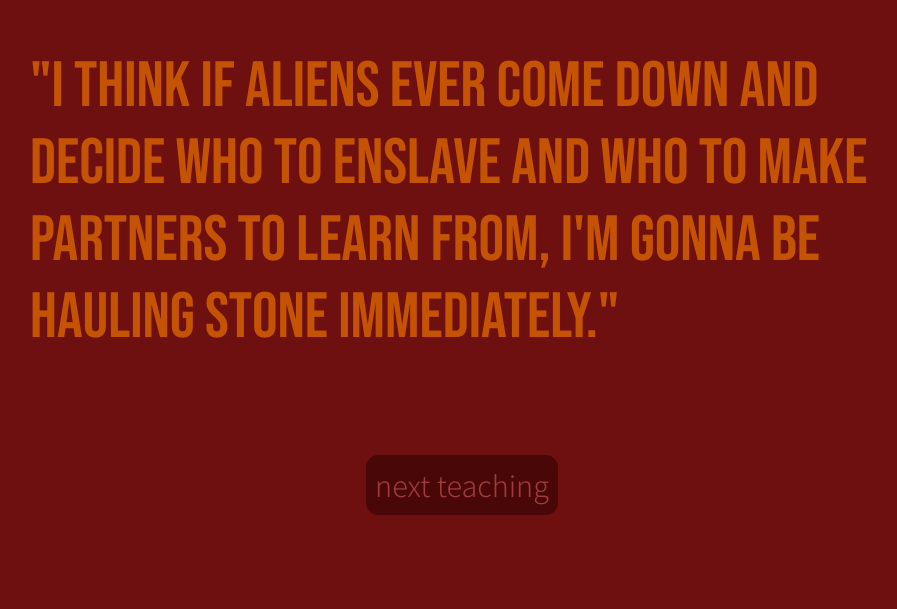
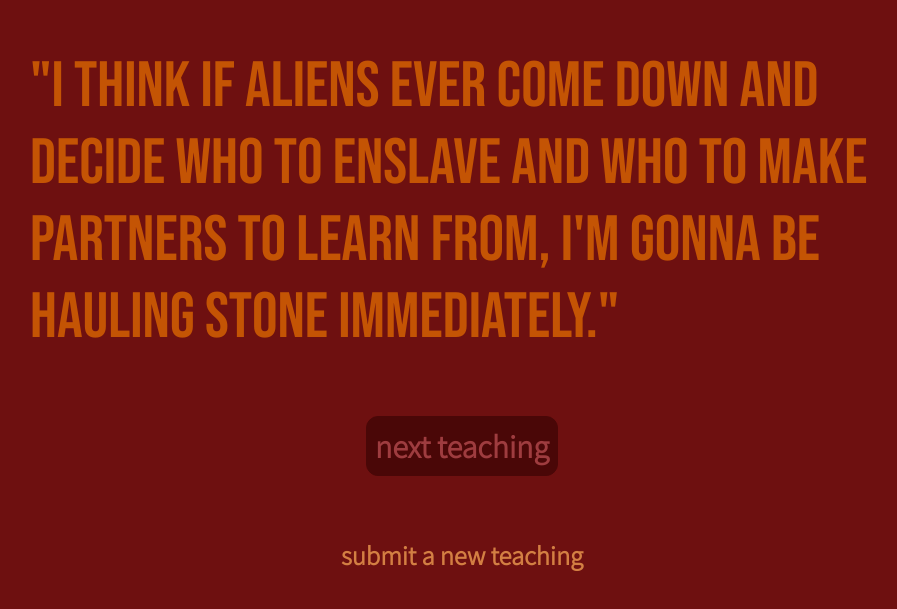
Before and after one commit to andrewsmithdotorg/marinaragospel.com, a plain HTML site: page index.html in a window 1280 px wide. Shown: the part 165-774 px from the top of the page, without its empty margins (178-1075 px from the left). Drawn offline with Linux system fonts and the light colour scheme.

Commit message:
Add link for emailing suggestions

```diff
--- a/index.html
+++ b/index.html
@@ -8,7 +8,12 @@
   </head>
   <body>
     <p id="quotation"></p>
-    <button>next teaching</button>
+    <div id="bottom">
+      <button>next teaching</button>
+      <a href="mailto: suggestions@marinaragospel.com"
+        ><h2>submit a new teaching</h2></a
+      >
+    </div>
   </body>
 </html>
 
--- a/style.css
+++ b/style.css
@@ -17,15 +17,40 @@ body {
   hanging-punctuation: first;
 }
 
+#bottom {
+  position: absolute;
+  bottom: 10%;
+}
+
 button {
-  position: absolute;
-  bottom: 15%;
   font-family: "Assistant", sans-serif;
+  font-weight: bold;
+  font-size: 2rem;
   color: #9e3c3f;
   display: block;
   padding: 0.5rem;
-  font-size: 2rem;
   background: #4a0707;
   border: 1px solid #4a0707;
   border-radius: 12px;
+  margin: auto;
 }
+
+button:hover {
+  cursor: pointer;
+}
+
+button:active {
+  position: relative;
+  top: 1px;
+}
+
+a {
+  position: relative;
+  top: 40px;
+  font-family: "Assistant", sans-serif;
+  font-size: 1.1rem;
+  font-weight: bold;
+  color: #d37f43;
+  text-decoration: none;
+  text-align: center;
+}
```
